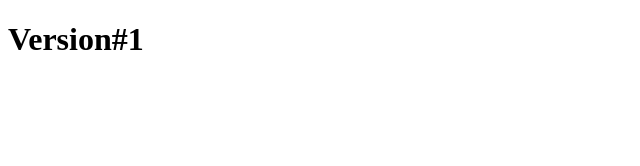
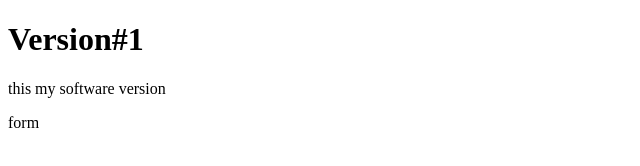
Before and after one commit to asadkhan0010/AKTI-Batch4, a plain HTML site: page index.html in a window 1280 px wide. Shown: the whole page, without its empty margins (0-640 px from the left). Drawn offline with Linux system fonts and the light colour scheme.

Commit message:
version #3

```diff
--- a/index.html
+++ b/index.html
@@ -7,6 +7,8 @@
 </head>
 <body>
     <h1>Version#1</h1>
+    <p>this my software version</p>
+  <p>form</p>
 
 </body>
 </html>
```
